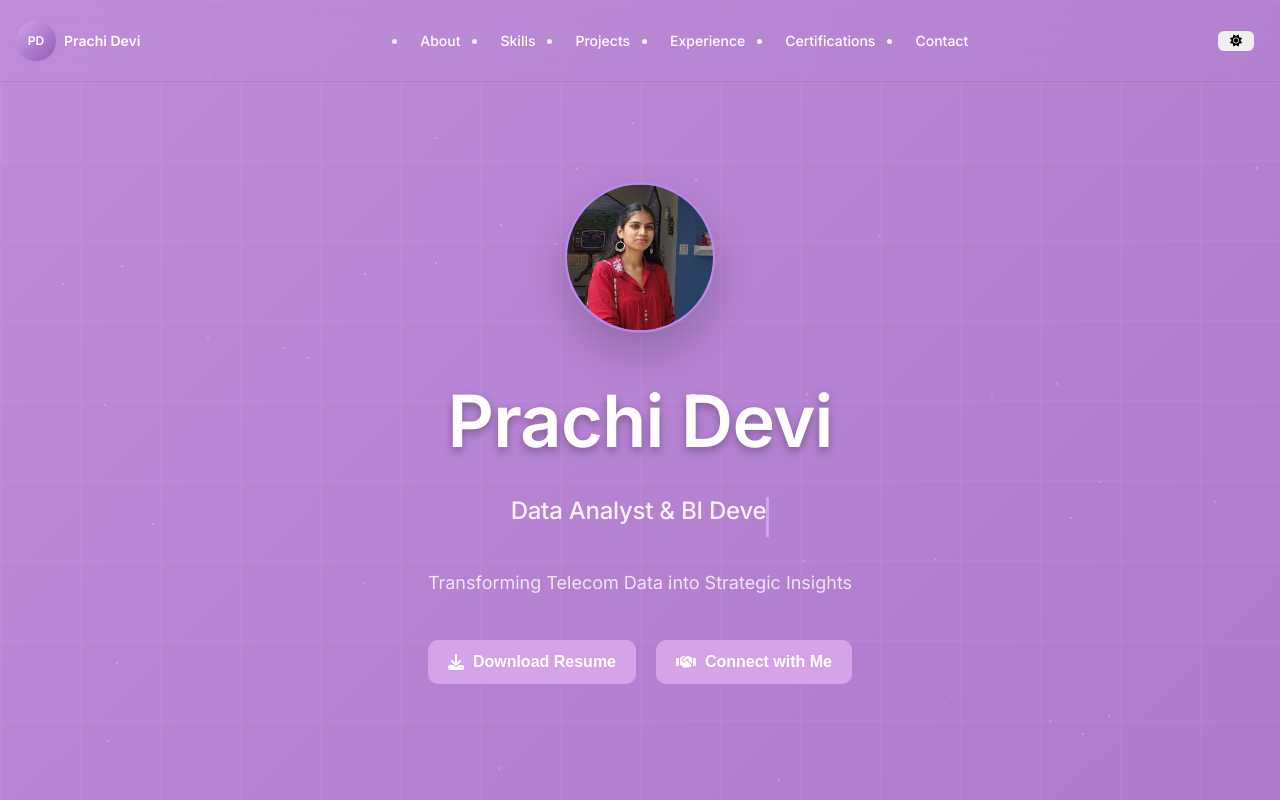
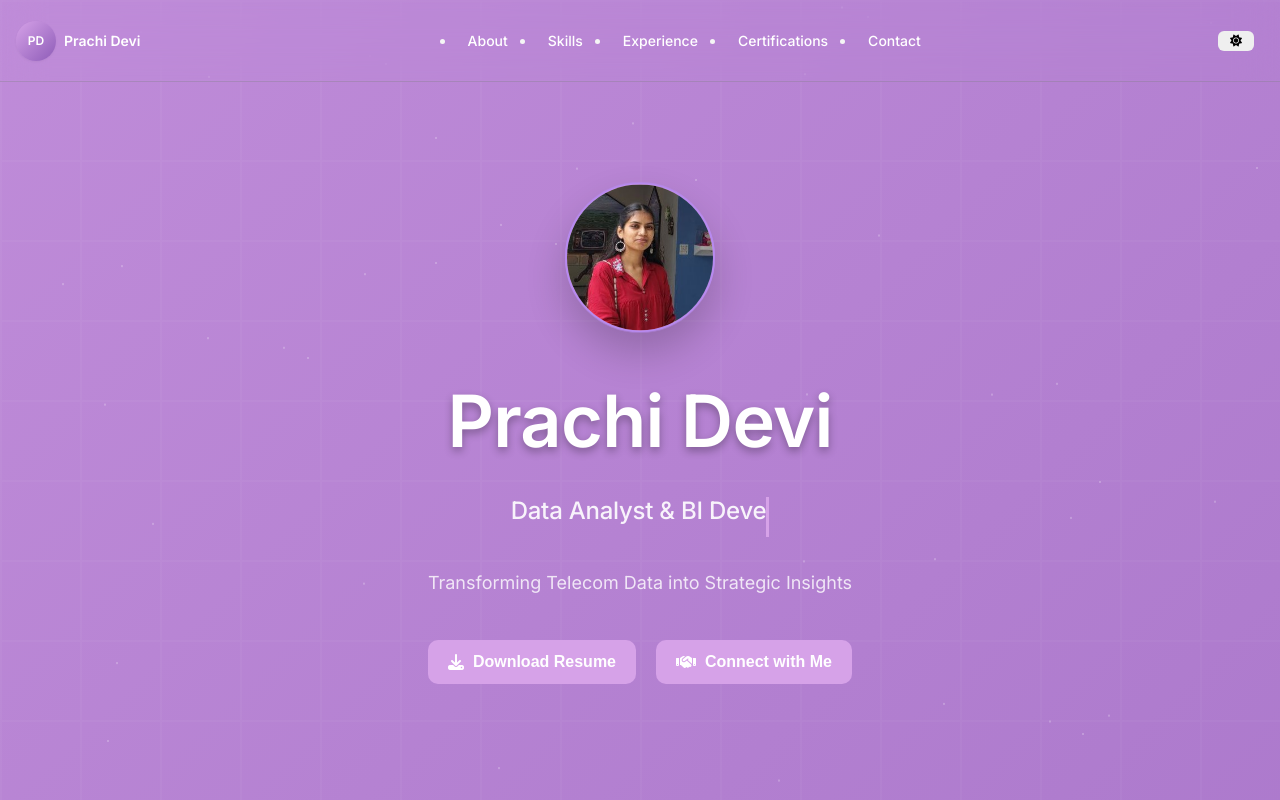
Before and after one commit to itzprachigupta/Prachi-Devi, a plain HTML site: page index.html in a window 1280 px wide. Shown: the top 800 px of the page. Drawn offline with nearby package versions, Linux system fonts and the light colour scheme; a web font is replaced by a local one.

Commit message:
Update index.html

```diff
--- a/index.html
+++ b/index.html
@@ -32,7 +32,7 @@
         <ul class="nav__list flex gap-16">
           <li><a class="nav__link" href="#about">About</a></li>
           <li><a class="nav__link" href="#skills">Skills</a></li>
-          <li><a class="nav__link" href="#projects">Projects</a></li>
+<!--           <li><a class="nav__link" href="#projects">Projects</a></li> -->
           <li><a class="nav__link" href="#experience">Experience</a></li>
           <li><a class="nav__link" href="#certifications">Certifications</a></li>
           <li><a class="nav__link" href="#contact">Contact</a></li>
```
